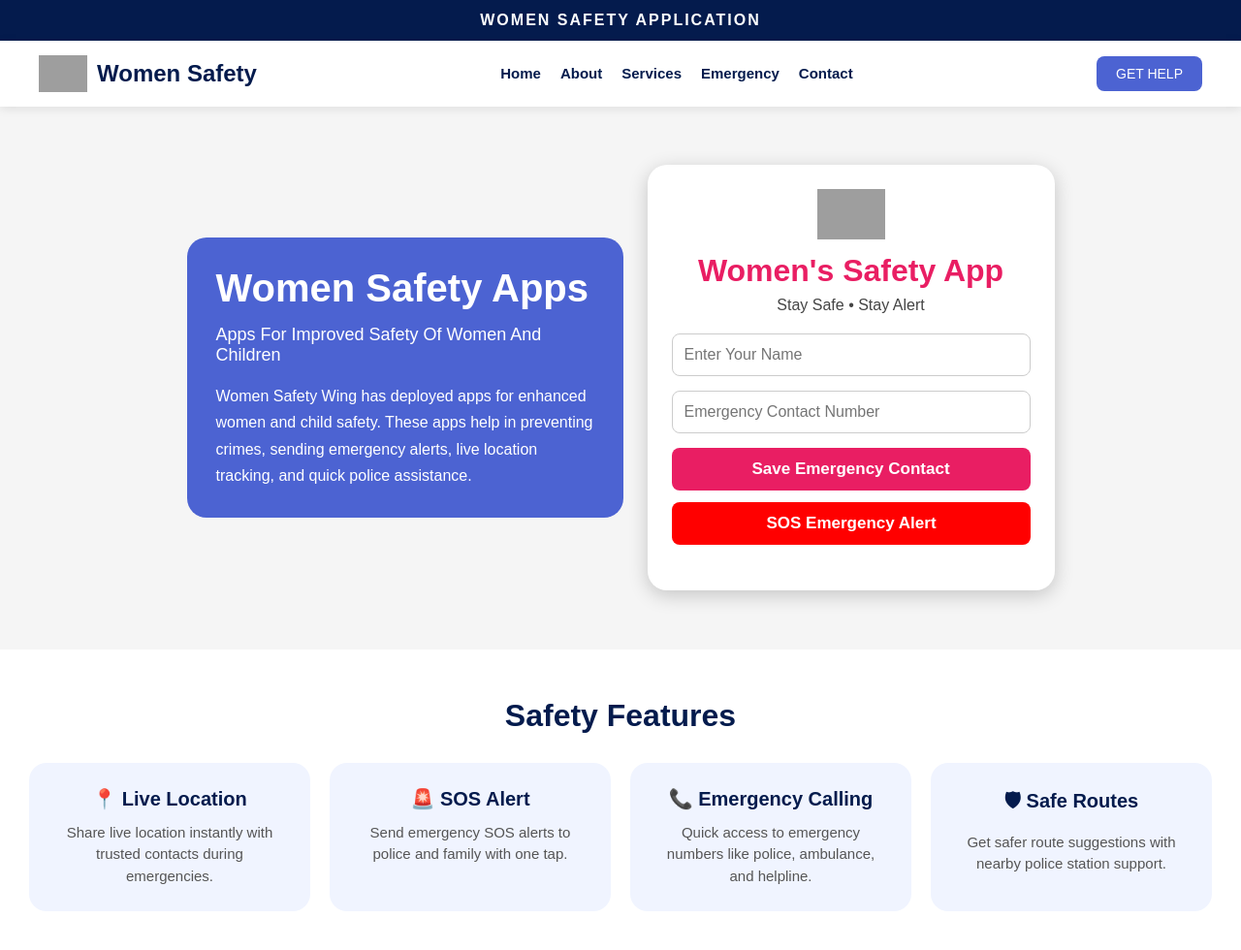
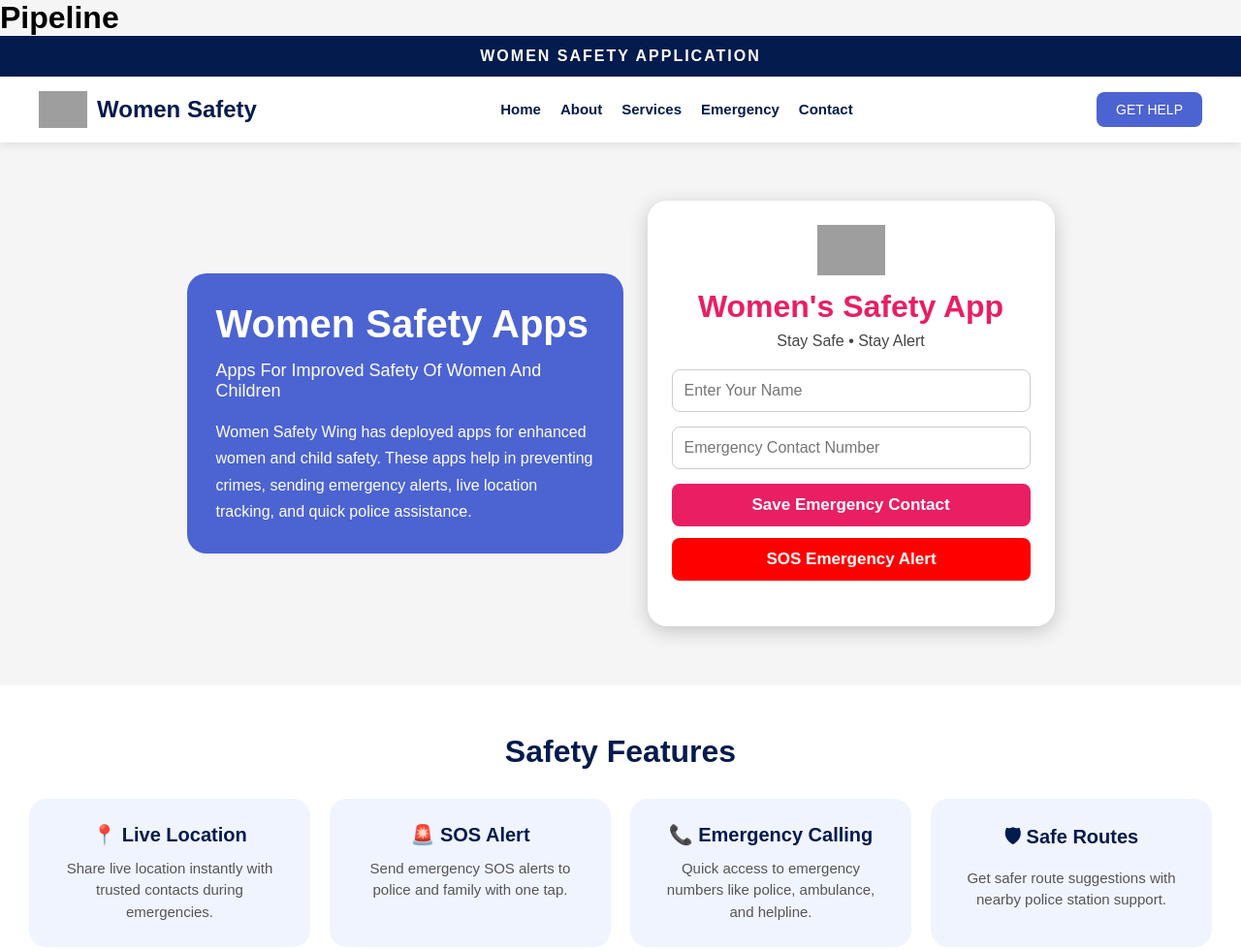
Before and after one commit to bhaktijare/satya-ci-demo, a plain HTML site: page index7.html in a window 1280 px wide. Shown: the top 980 px of the page at 97% size. Drawn offline with Linux system fonts and the light colour scheme; grey boxes are pictures that could not be loaded.

Commit message:
Updated index7.html

```diff
--- a/index7.html
+++ b/index7.html
@@ -4,6 +4,7 @@
   <meta charset="UTF-8" />
   <meta name="viewport" content="width=device-width, initial-scale=1.0"/>
   <title>Women Safety Application Version 1</title>
+  <h1> Pipeline </h1>
 
   <style>
 
```
